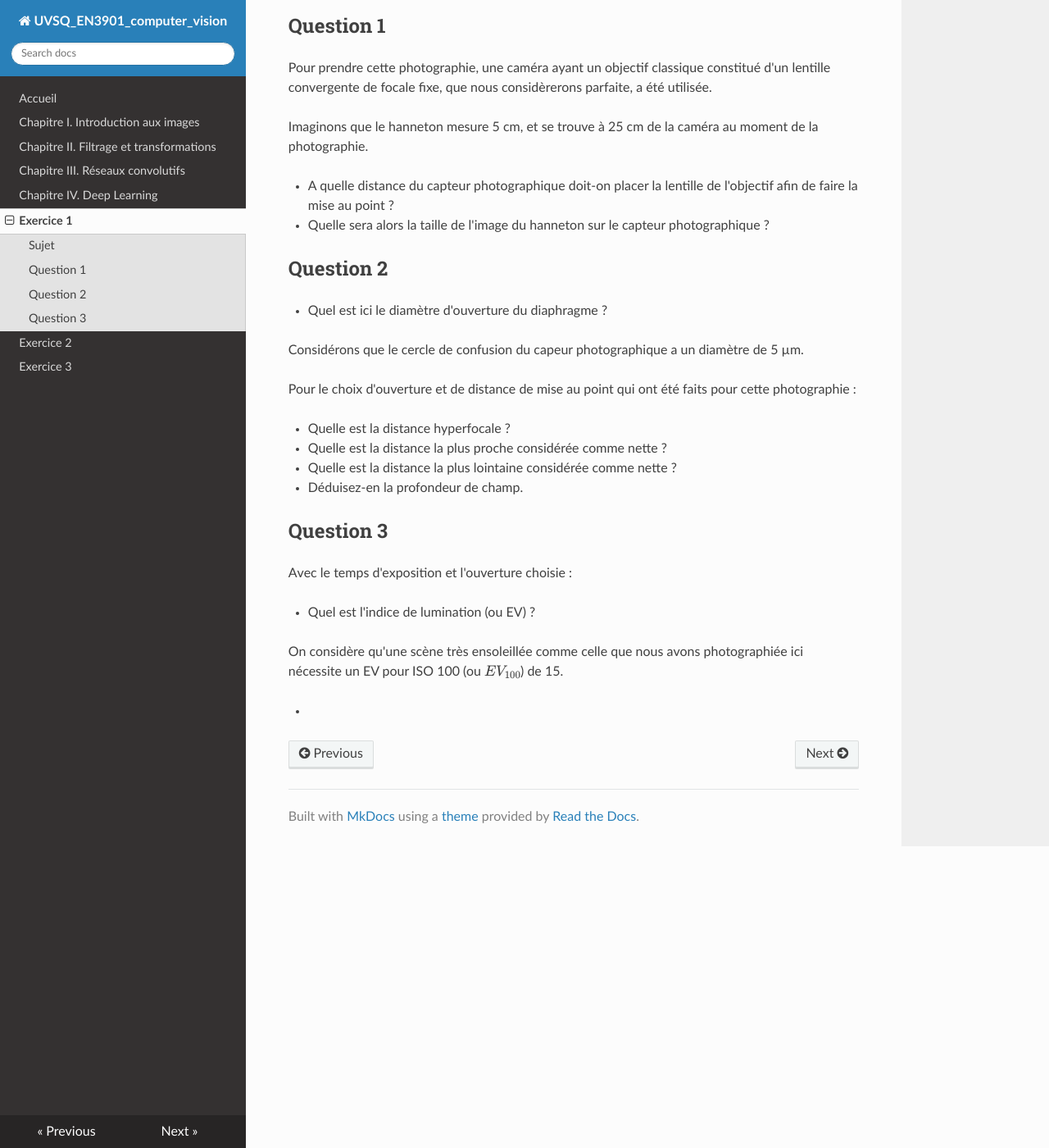
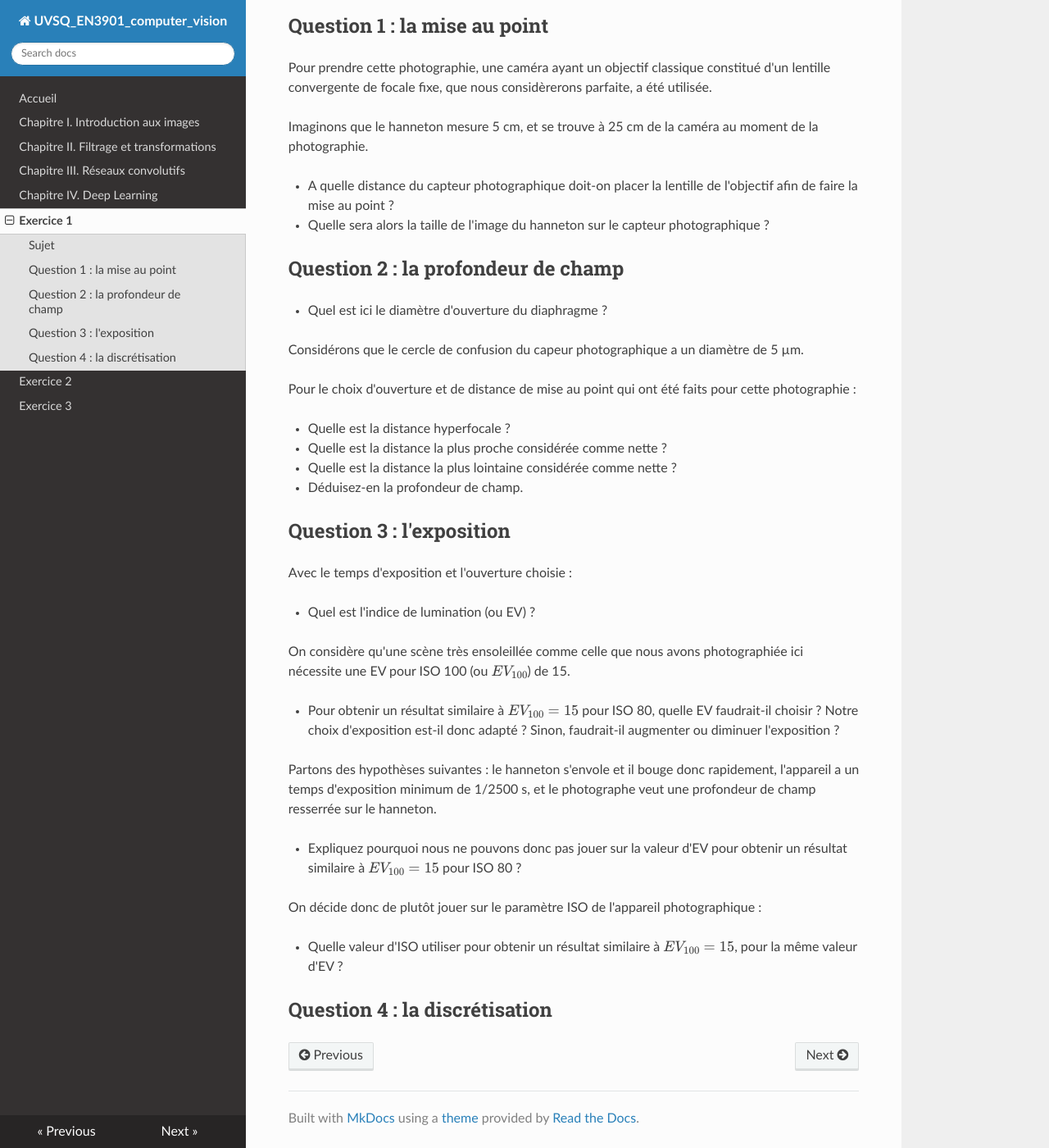
Before and after one commit to NicOudart/UVSQ_EN3901_computer_vision, an MkDocs documentation site: the page built from docs/Ex1_Retouches.md, in a window 1280 px wide and 1400 px high, scrolled down 1317 px. Shown: the whole window at 82% size. Built offline with MkDocs 1.6.1, drawn with Linux system fonts in a browser that asks for light colours; nearby versions of some CDN libraries.

Commit message:
-Progress on Ex1.

```diff
--- a/docs/Ex1_Retouches.md
+++ b/docs/Ex1_Retouches.md
@@ -24,7 +24,7 @@ D'après ses métadonnées, elle a les propriétés suivantes :
 |Profondeur de couleur|$24 bits$ (8 par primaire)|
 |Encodage des couleurs|sRGB                      |
 
-## Question 1
+## Question 1 : la mise au point
 
 Pour prendre cette photographie, une caméra ayant un objectif classique constitué d'un lentille convergente de focale fixe, que nous considèrerons parfaite, a été utilisée.
 
@@ -34,7 +34,7 @@ Imaginons que le hanneton mesure 5 cm, et se trouve à 25 cm de la caméra au mo
 
 * Quelle sera alors la taille de l'image du hanneton sur le capteur photographique ?
 
-## Question 2
+## Question 2 : la profondeur de champ
 
 * Quel est ici le diamètre d'ouverture du diaphragme ?
 
@@ -50,12 +50,22 @@ Pour le choix d'ouverture et de distance de mise au point qui ont été faits po
 
 * Déduisez-en la profondeur de champ.
 
-## Question 3
+## Question 3 : l'exposition
 
 Avec le temps d'exposition et l'ouverture choisie :
 
 * Quel est l'indice de lumination (ou EV) ?
 
-On considère qu'une scène très ensoleillée comme celle que nous avons photographiée ici nécessite un EV pour ISO 100 (ou $EV_{100}$) de 15.
+On considère qu'une scène très ensoleillée comme celle que nous avons photographiée ici nécessite une EV pour ISO 100 (ou $EV_{100}$) de 15.
 
-*
+* Pour obtenir un résultat similaire à $EV_{100} = 15$ pour ISO 80, quelle EV faudrait-il choisir ? Notre choix d'exposition est-il donc adapté ? Sinon, faudrait-il augmenter ou diminuer l'exposition ?
+
+Partons des hypothèses suivantes : le hanneton s'envole et il bouge donc rapidement, l'appareil a un temps d'exposition minimum de 1/2500 s, et le photographe veut une profondeur de champ resserrée sur le hanneton.
+
+* Expliquez pourquoi nous ne pouvons donc pas jouer sur la valeur d'EV pour obtenir un résultat similaire à $EV_{100} = 15$ pour ISO 80 ?
+
+On décide donc de plutôt jouer sur le paramètre ISO de l'appareil photographique :
+
+* Quelle valeur d'ISO utiliser pour obtenir un résultat similaire à $EV_{100} = 15$, pour la même valeur d'EV ?
+
+## Question 4 : la discrétisation
```
Also changed, not shown: docs/Chap1_Introduction_images.md (+2 -2 lines).
